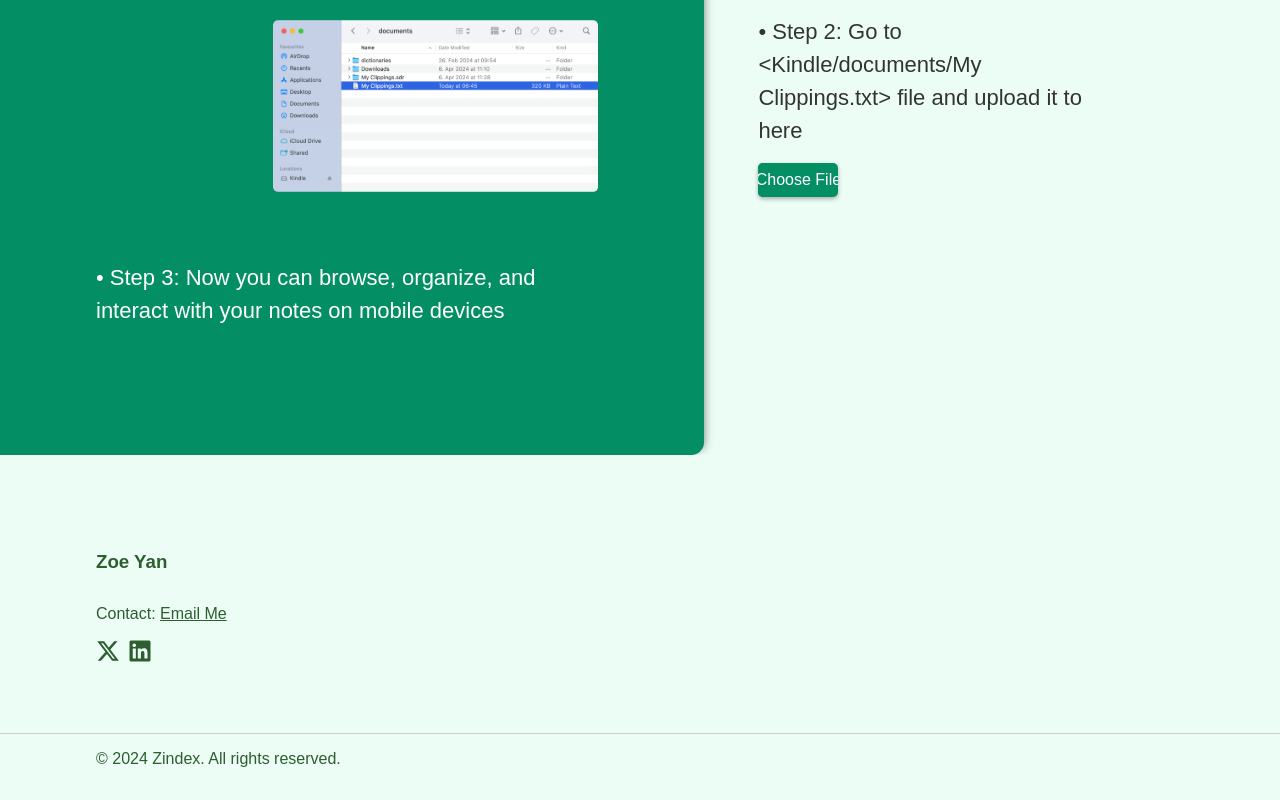
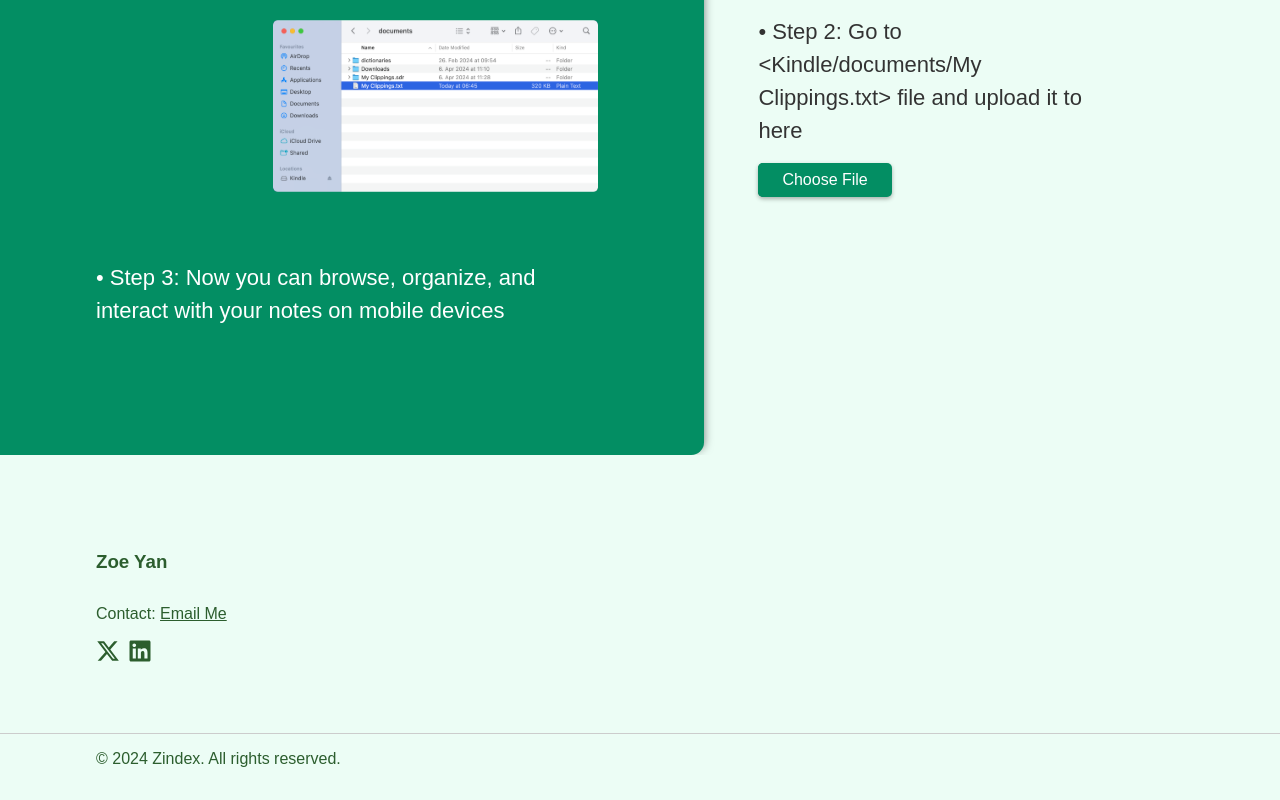
Before and after one commit to zoezyn/zindex, a React (Vite) app: page / in a window 1280 px wide. Shown: the part 1196-1996 px from the top of the page. Built offline with nearby package versions, Linux system fonts and the light colour scheme; no server answers.

Commit message:
fix typo

```diff
--- a/src/pages/SuccessPage/SuccessPage.css
+++ b/src/pages/SuccessPage/SuccessPage.css
@@ -47,7 +47,6 @@
     cursor: pointer;
     font-size: 1rem;
     white-space: nowrap;         /* Prevent text wrapping */
-    max-width: 80px;            /* Optional: limit button width */
     /* text-align: center; */
     display: flex;
     justify-content: center;
@@ -151,6 +150,7 @@
 
     .choose-file-btn, .upload-btn, .delete-all-btn {
         font-size: 12px;
+        max-width: 80px;
     }
 
   }
```
